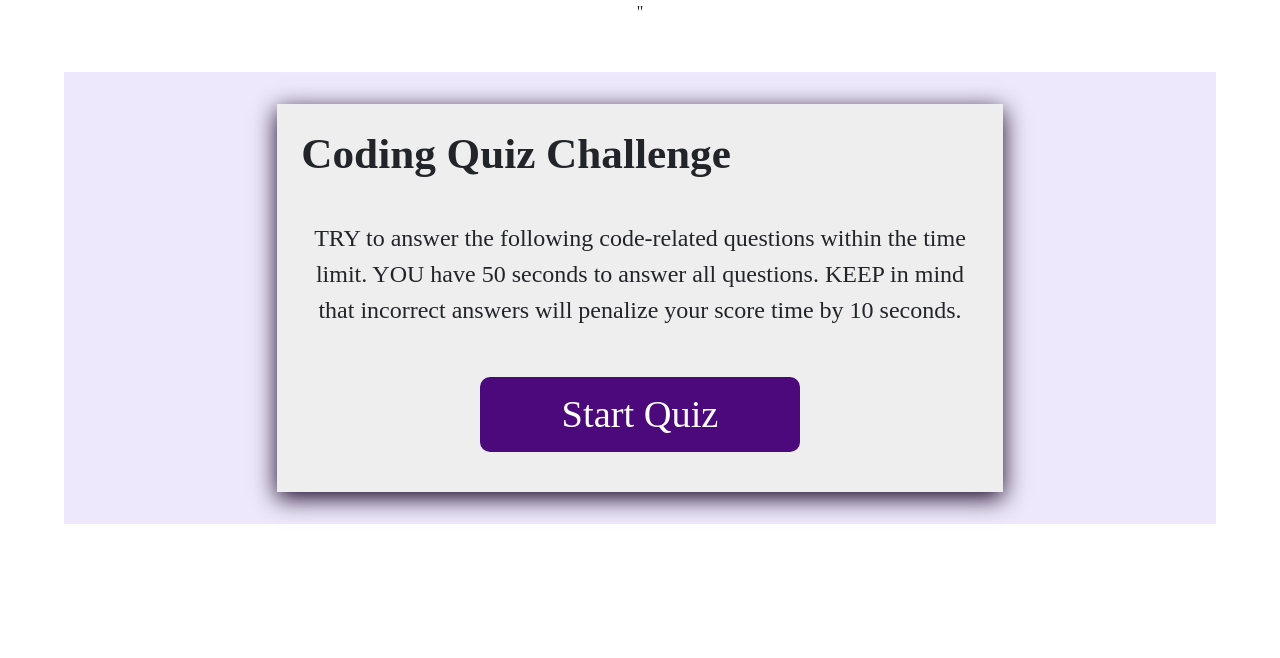
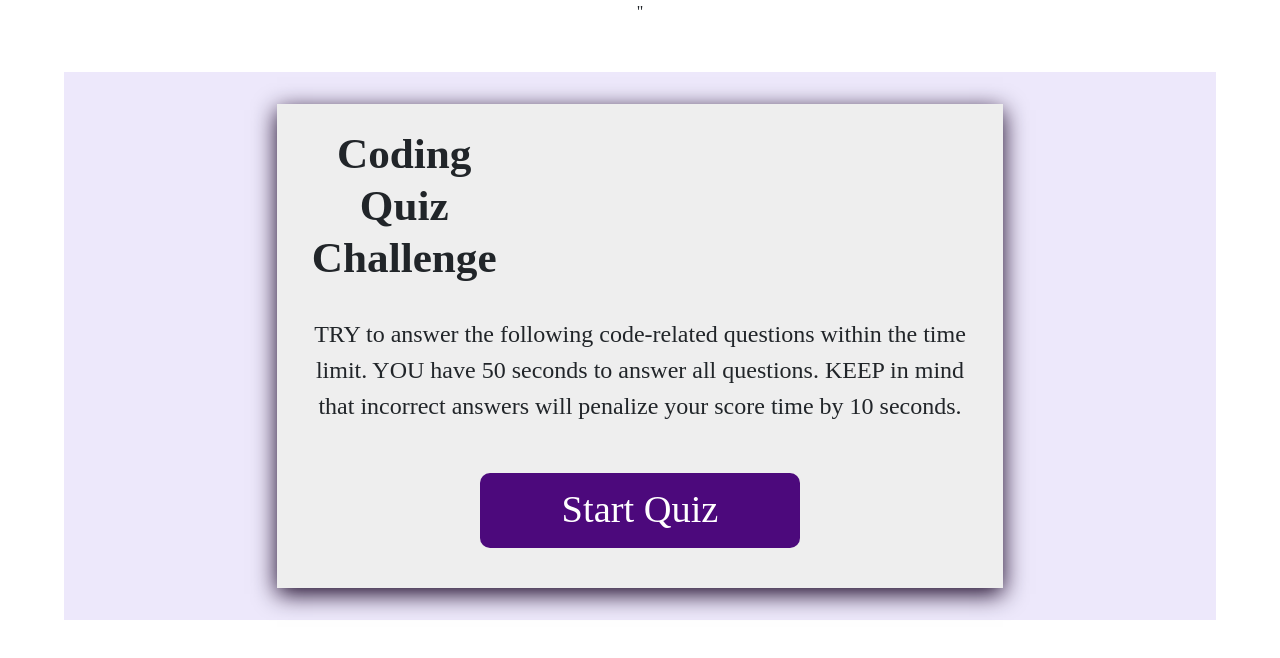
Before and after one commit to Scorpion-rep/Quiz-Challenge-With-Timer, a plain HTML site: page index.html in a window 1280 px wide. Drawn offline with nearby package versions, Linux system fonts and the light colour scheme.

```diff
--- a/style.css
+++ b/style.css
@@ -12,12 +12,11 @@ body {
     height: 100%;
 }
 .code-title {
-
-    flex-direction: row;
+    display: flex;
     font-weight: bolder;
     font-size: 2.7rem;
     text-align: center;
-    position: fixed;
+    position: relative;
     justify-content: center;
 }
 
```
Also changed, not shown: 1 other file.
